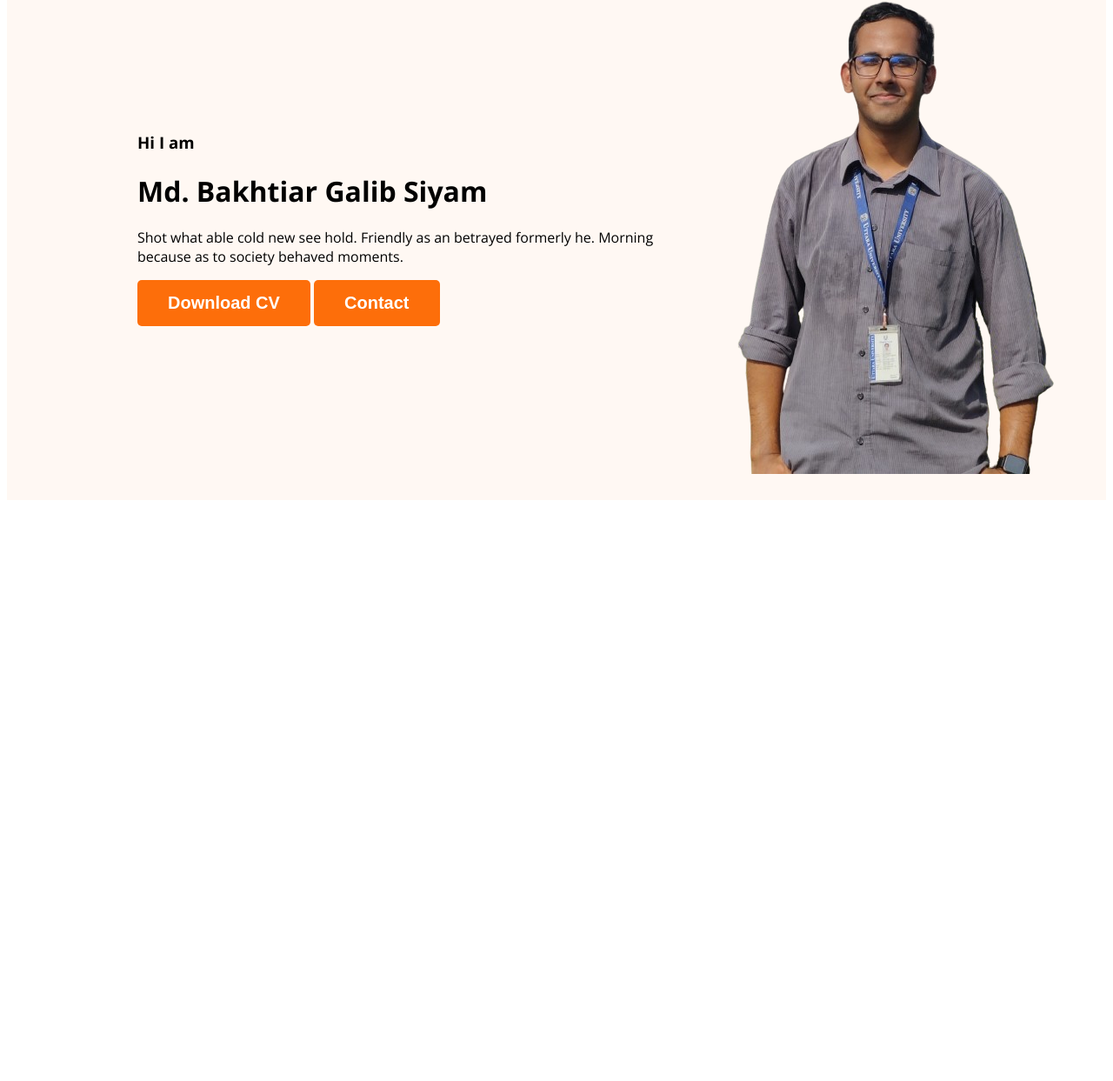
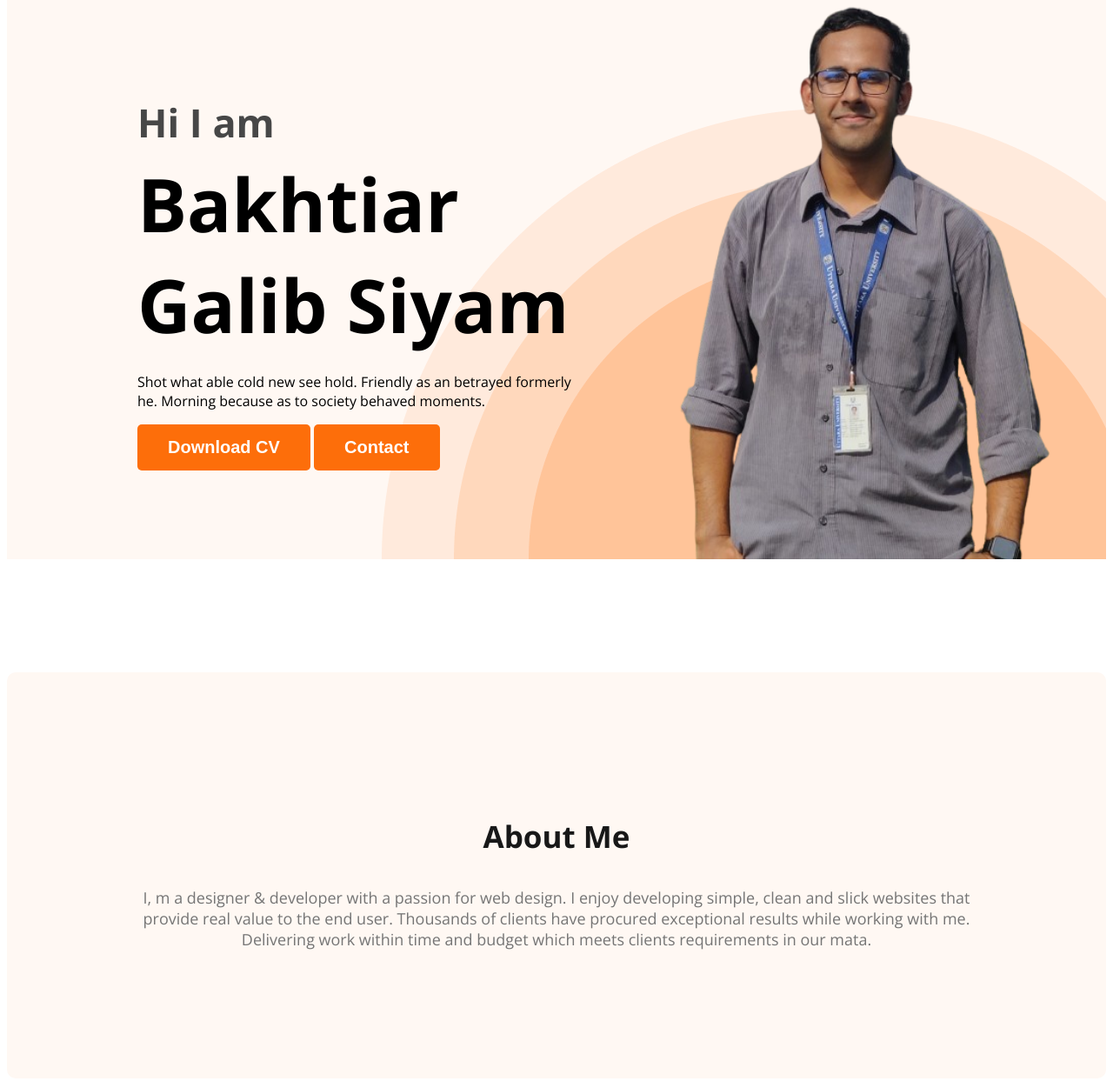
Before and after one commit to siyam97cse/web-developer-portfolio, a plain HTML site: page index.html in a window 1280 px wide. Shown: the part 226-1469 px from the top of the page at 87% size. Before the commit the page ends 809 px from the top, so only its background shows below. Drawn offline with nearby package versions, Linux system fonts and the light colour scheme.

Commit message:
commit 5-4

```diff
--- a/index.html
+++ b/index.html
@@ -22,8 +22,8 @@
       <div class="banner">
         <div class="banner-content">
           <h3 class="banner-greeting">Hi I am</h3>
-          <h1 class="banner-title">Md. Bakhtiar Galib Siyam</h1>
-          <p>Shot what able cold new see hold. Friendly as an betrayed formerly he. Morning because as to society behaved moments. </p>
+          <h1 class="banner-title">Bakhtiar Galib Siyam</h1>
+          <p class="banner-description">Shot what able cold new see hold. Friendly as an betrayed formerly he. Morning because as to society behaved moments. </p>
           <button class="btn-primary" >Download CV</button>
           <button class="btn-primary"> Contact</button>
         </div>
@@ -31,7 +31,12 @@
       </div>
     </header>
     <main>
-
+<section class="about">
+  <h3 class="section-title">About Me</h3>
+  <p class="section-description">
+    I, m a designer & developer with a passion for web design. I enjoy developing simple, clean and slick websites that provide real value to the end user. Thousands of clients have procured exceptional results while working with me. Delivering work within time and budget which meets clients requirements in our mata.
+  </p>
+</section>
     </main>
     <footer>
 
--- a/styles/portfolio.css
+++ b/styles/portfolio.css
@@ -45,12 +45,50 @@ nav li {
 /* header related styles */
 .header{
     background-color:  #FFF8F3;
+    background-image: url('../images/header_bg.png');
+    background-repeat: no-repeat;
+    background-position: bottom right;
 }
 .banner{
-    padding: 30px 30px 30px 150px;
+    padding: 30px 30px 0px 150px;
     display: flex;
     align-items: center;
+    justify-content: space-between;
 }
 .banner .profile-pic{
     width: 500px;
 }
+.banner-greeting{
+    font-size: 45px;
+    color: #474747;
+    margin-bottom: 0;
+}
+.banner-title{
+    margin-top: 5px;
+    margin-bottom: 20px;
+    font-size: 85px;
+    font-weight: 700;
+}
+.banner-content{
+    max-width: 500px;
+}
+/* main section styles  */
+
+/* About section styles */
+.about{
+  padding: 130px;
+  border-radius: 10px;
+background: #FFF8F3;
+margin: 130px 0px;
+}
+.section-title{
+    color: #181818;
+    text-align: center;
+font-size: 35px;
+font-weight: 700;
+}
+.section-description{
+    color:  #757575;
+text-align: center;
+font-size: 18px;
+}
```
